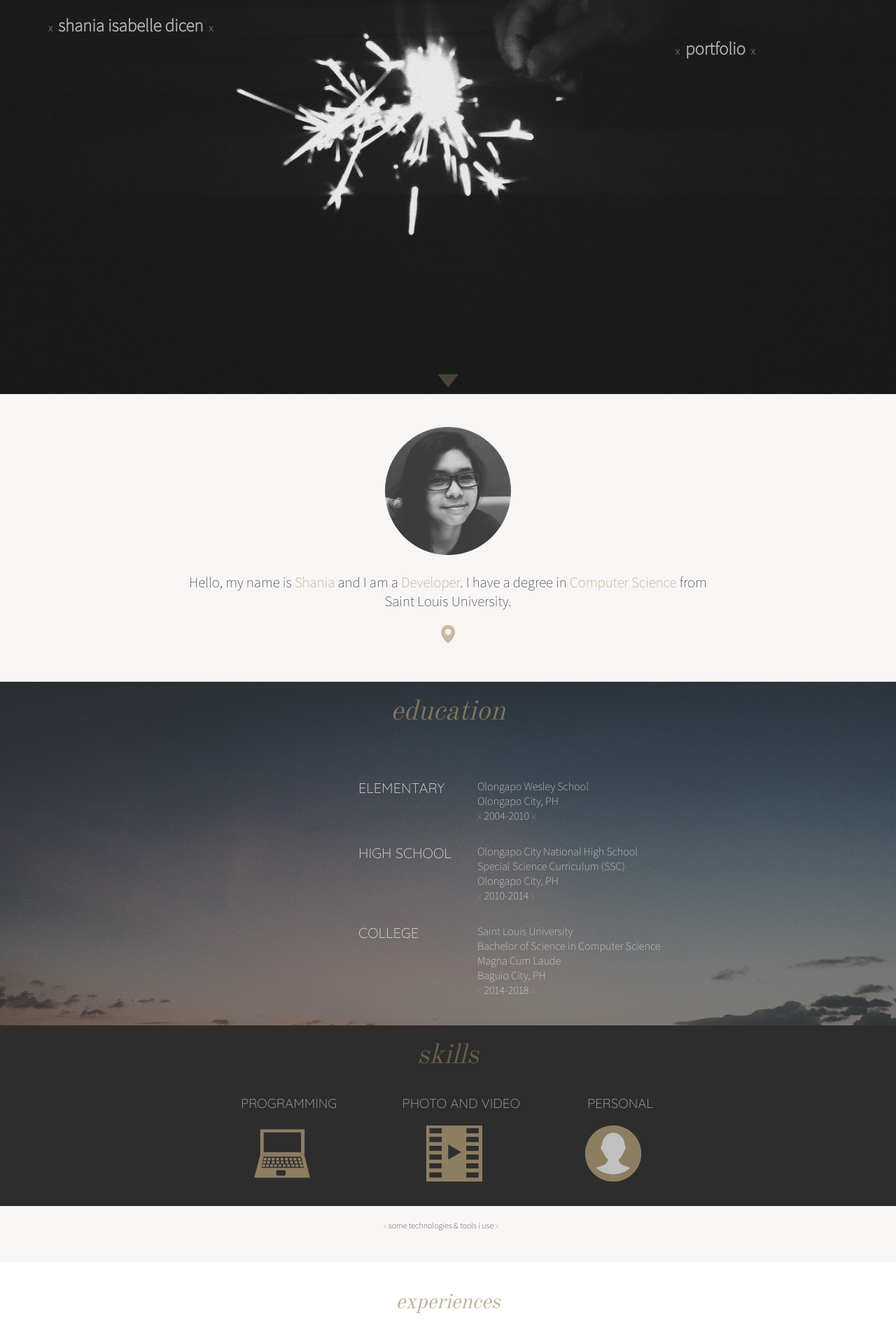
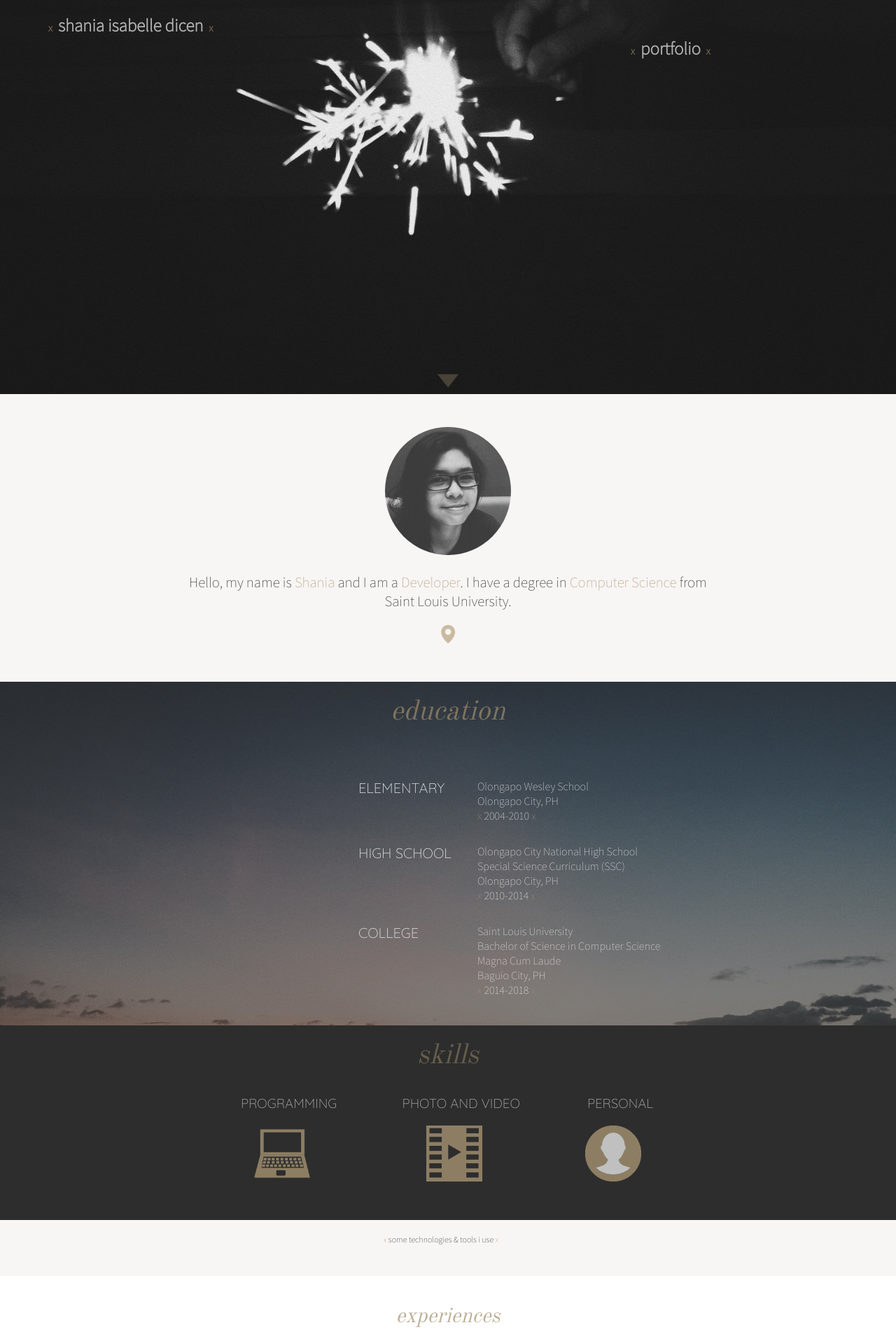
Before and after one commit to shaniadicen/personal-website-html-css, a plain HTML site: page index.html in a window 1280 px wide. Shown: the part 237-2140 px from the top of the page at 70% size. Drawn offline with Linux system fonts and the light colour scheme.

Commit message:
Update code layout
Fix padding

```diff
--- a/styles/styles.css
+++ b/styles/styles.css
@@ -4,33 +4,25 @@ html, body {
   padding: 0;
 }
 
-
 /* Quicksand */
-
 @font-face {
   font-family: 'Quicksand';
   src: url("../styles/fonts/Quicksand-Light.ttf");
 }
 
-
 /* Assistant */
-
 @font-face {
   font-family: 'Assistant';
   src: url("../styles/fonts/Assistant-ExtraLight.ttf");
 }
 
-
 /* Old Standard */
-
 @font-face {
   font-family: 'Old Standard TT';
   src: url("../styles/fonts/OldStandard-Regular.ttf");
 }
 
-
 /* Navigation*/
-
 nav {
   position: fixed;
   z-index: 100;
@@ -73,9 +65,7 @@ nav {
   padding-left: 20px;
 }
 
-
 /* Scroll Icon*/
-
 .scroll-icon {
   position: absolute;
   bottom: 0px;
@@ -93,31 +83,36 @@ nav {
   opacity: 0.7;
 }
 
-
 /*Beating animation*/
-
 @keyframes beat {
   0% {
     transform: scale(1);
   }
+
   30% {
     transform: scale(1.1);
   }
+
   40% {
     transform: scale(1);
   }
+
   50% {
     transform: scale(1);
   }
+
   60% {
     transform: scale(1.2);
   }
+
   70% {
     transform: scale(1);
   }
+
   80% {
     transform: scale(1.1);
   }
+
   100% {
     transform: scale(1);
   }
@@ -130,9 +125,7 @@ nav {
   animation-iteration-count: infinite;
 }
 
-
 /* Header Section */
-
 header {
   overflow: hidden;
   min-height: 100%;
@@ -158,7 +151,7 @@ header {
 }
 
 #header-text h2 {
-    padding-left: 75%;
+  padding-left: 70%;
   transition: 0.5s ease;
   animation: fadein 4s;
   text-transform: lowercase;
@@ -181,6 +174,7 @@ header {
   opacity: 0.9;
 }
 
+
 .menu-option {
   transition: 0.8s ease;
   text-decoration: none;
@@ -190,21 +184,18 @@ header {
   color: #A08D6C;
 }
 
-
 /* Animation */
-
 @keyframes fadein {
   from {
     opacity: 0;
   }
+
   to {
     opacity: 0.7;
   }
 }
 
-
 /* About */
-
 #about {
   overflow: hidden;
   margin: 0 auto;
@@ -304,9 +295,7 @@ h1, h2, h3, h4 {
   opacity: 0.9;
 }
 
-
 /*Education*/
-
 #education {
   overflow: hidden;
   background-image: url("../styles/educ-bg.jpg");
@@ -390,18 +379,18 @@ ul, li {
   right: 0;
 }
 
-
 /*Education-Line animation*/
-
 @keyframes educ {
   0% {
     transform: translateX(0%);
     opacity: 1;
   }
+
   50% {
     transform: translateX(2200%);
     opacity: 0.2;
   }
+
   100% {
     transform: translateX(0%);
     opacity: 1;
@@ -419,9 +408,11 @@ ul, li {
   0% {
     opacity: 0;
   }
+
   50% {
     opacity: 1;
   }
+
   100% {
     opacity: 0;
   }
@@ -449,9 +440,7 @@ ul, li {
   color: #A08D6C;
 }
 
-
 /* Skills */
-
 #skills {
   overflow: hidden;
   margin: 0 auto;
@@ -464,7 +453,7 @@ ul, li {
 
 #skills-content {
   margin: auto;
-    padding-bottom: 30px;
+  padding-bottom: 50px;
   text-align: center;
   color: #dedede;
   font-family: 'Assistant', sans-serif;
@@ -536,9 +525,7 @@ ul, li {
   margin: auto;
 }
 
-
 /* Tech and Tools*/
-
 .tools {
   width: 100%;
   margin: auto;
@@ -602,9 +589,7 @@ ul, li {
   opacity: 0.9;
 }
 
-
 /*Experience*/
-
 #experience {
   overflow: hidden;
   margin: 0 auto;
@@ -666,9 +651,7 @@ ul, li {
   padding-right: 90px;
 }
 
-
 /* Photos */
-
 #photos-content {
   text-align: center;
   display: flex;
@@ -707,9 +690,7 @@ ul, li {
   box-shadow: 0px 3px 15px rgba(0, 0, 0, 0.4);
 }
 
-
 /* Contact*/
-
 #contact {
   overflow: hidden;
   margin: 0 auto;
@@ -774,9 +755,7 @@ ul, li {
   box-shadow: 0px 3px 15px rgba(0, 0, 0, 0.2);
 }
 
-
 /*Footer*/
-
 footer {
   overflow: hidden;
   margin: 0 auto;
```
Lines whose indentation alone changed are shown as unchanged.
